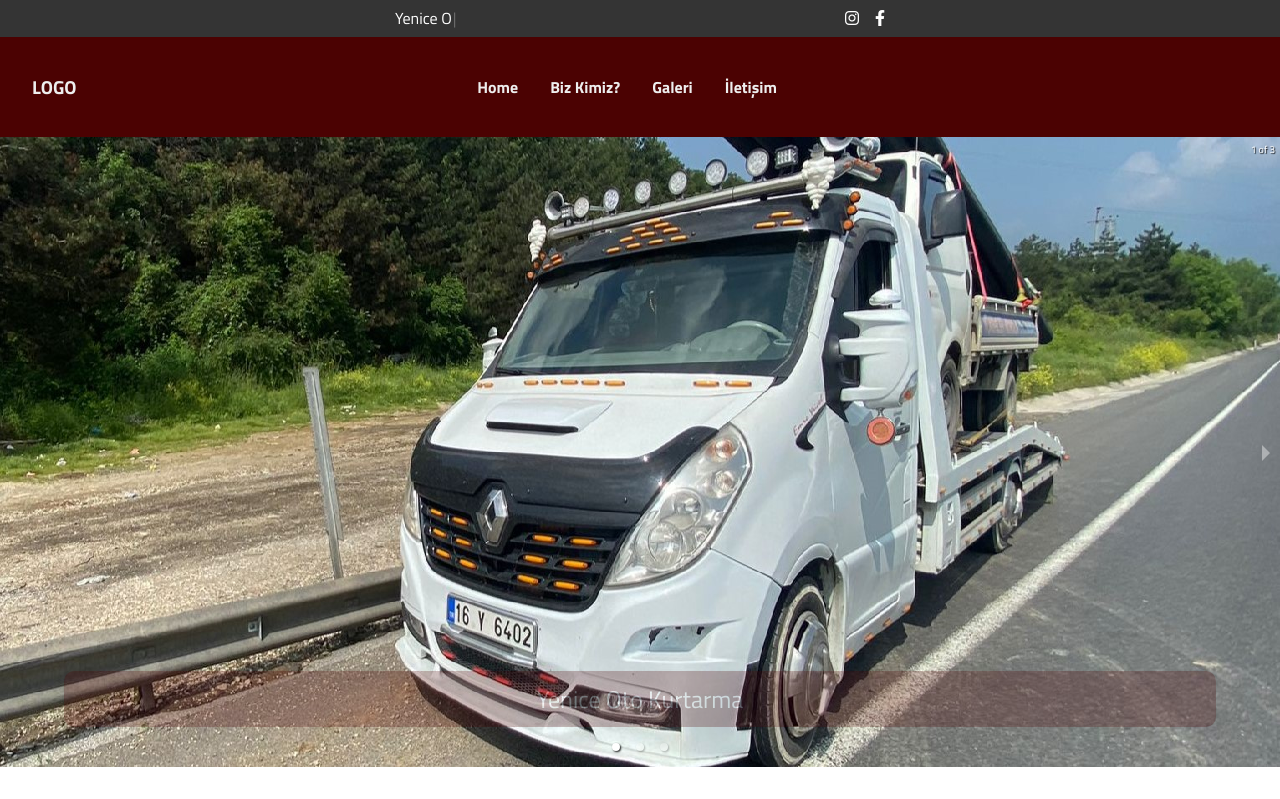
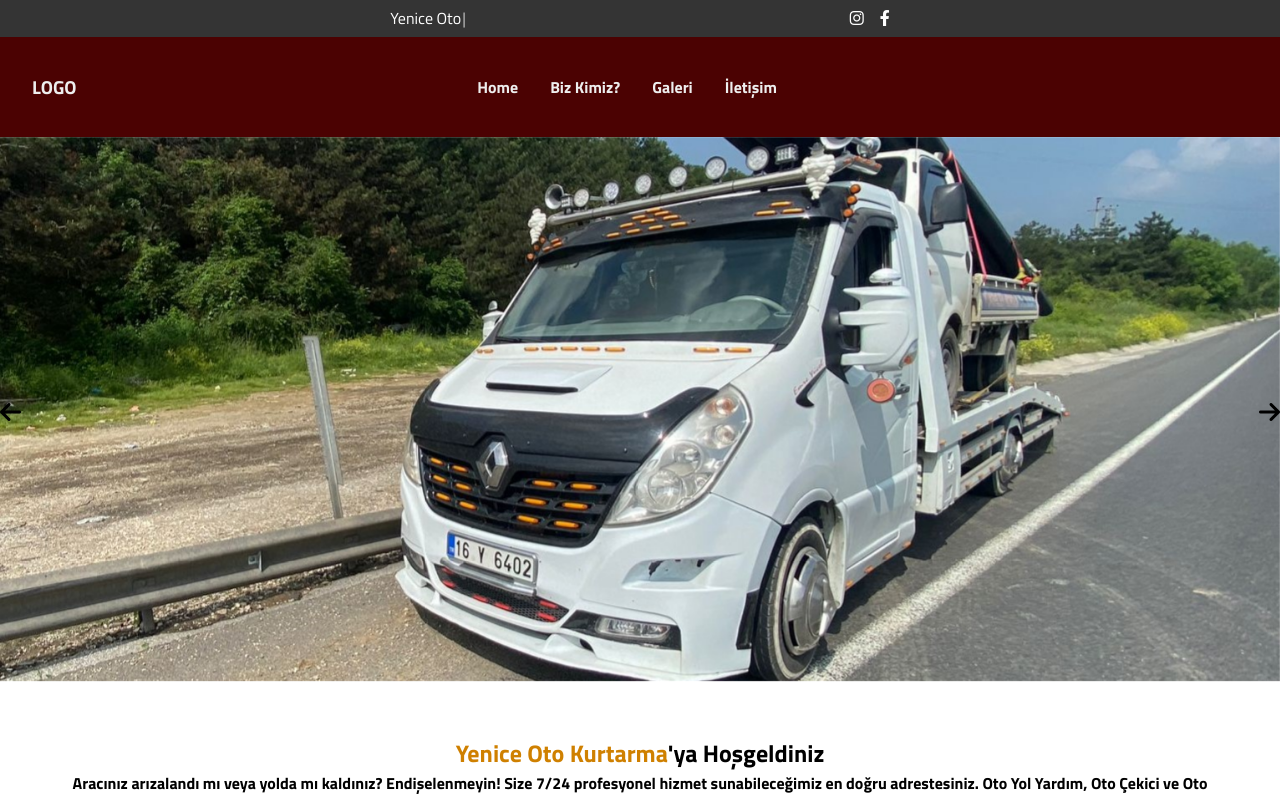
Before and after one commit to muratilhan/otokurtarma, a React (Create React App) app: page / in a window 1280 px wide. Shown: the top 799 px of the page. Built offline with nearby package versions, Linux system fonts and the light colour scheme.

Commit message:
swipe slider added

```diff
--- a/package.json
+++ b/package.json
@@ -12,12 +12,10 @@
     "react": "^18.2.0",
     "react-dom": "^18.2.0",
     "react-map-gl": "^7.0.25",
-    "react-responsive-carousel": "^3.2.23",
     "react-router-dom": "^6.11.2",
     "react-scripts": "5.0.1",
-    "react-slick": "^0.29.0",
     "react-typewriter-effect": "^1.1.0",
-    "slick-carousel": "^1.8.1",
+    "swiper": "^9.3.2",
     "typewriter-effect": "^2.20.1",
     "web-vitals": "^2.1.4"
   },
--- a/src/components/homePages/slider/Slider.jsx
+++ b/src/components/homePages/slider/Slider.jsx
@@ -1,7 +1,5 @@
-import React, { useEffect, useState } from "react";
+import React, { useEffect, useRef, useState } from "react";
 import "./slider.css";
-import { Carousel } from 'react-responsive-carousel';
-import "react-responsive-carousel/lib/styles/carousel.min.css"; // requires a loader
 import res1 from '../../../pictures/sliders/mobile1.jpg'
 import res2 from '../../../pictures/sliders/mobile2.jpg'
 import res3 from '../../../pictures/sliders/mobile3.jpg'
@@ -9,50 +7,78 @@ import res4 from '../../../pictures/sliders/2.jpg'
 import res5 from '../../../pictures/sliders/4.jpg'
 import res6 from '../../../pictures/sliders/5.jpg'
 
+import "./slider.css"
+import { Navigation, Pagination, Scrollbar, A11y } from 'swiper';
+import { Swiper, SwiperSlide } from 'swiper/react';
+// Import Swiper styles
+import 'swiper/css';
+import 'swiper/css/navigation';
+import 'swiper/css/pagination';
+import 'swiper/css/scrollbar';
+
+
+
 
 function Slider() {
+
+    const [width, setWidth] = useState();
+
+    useEffect(()=>{
+      setWidth(window.innerWidth)
+    },[window])
+    useEffect(()=>{
+      console.log(width)
+    },[width])
+
+    const sliderPosts = [
+        {
+            id:"1",
+            img:width > 768 ? res4 : res1,
+            title:"asdas",
+            description:"asdasd"
+        },
+        {
+          id:"1",
+          img:width > 768 ? res5 : res1,
+          title:"asdas",
+          description:"asdasd"
+        },
+        {
+          id:"1",
+          img:width > 768 ? res6 : res1,
+          title:"asdas",
+          description:"asdasd"
+        },
+    ]
 
 
 
 
   return (
-    <div className="slider-container slick-slider">
-        <Carousel className="main-slide slick-slider lg">
-            <div >
-                <img src={res4} alt="" height="630px" />
-                <p className="legend">Yenice Oto Kurtarma</p>
-            </div>
-            <div >
-                <img src={res5} alt="" height="600px" />
-                <p className="legend">Yenice Oto Kurtarma</p>
-            </div>
-            <div >
-                <img src={res6} alt="" height="600px" />
-                <p className="legend">Yenice Oto Kurtarma</p>
-            </div>
-
-
-
-        </Carousel>
-        <Carousel className="main-slide sm">
-
-
-            <div >
-                <img src={res1} alt="" height="630px" />
-                <p className="legend">Yenice Oto Kurtarma</p>
-            </div>
-            <div >
-                <img src={res2} alt="" height="600px" />
-                <p className="legend">Yenice Oto Kurtarma</p>
-            </div>
-            <div >
-                <img src={res3} alt="" height="600px" />
-                <p className="legend">Yenice Oto Kurtarma</p>
-            </div>
-
-        </Carousel>
+    <div className="slider-container">
+      <i className="fa-solid fa-arrow-left review-swiper-button-prev"></i>
+      <Swiper
+        modules={[Navigation, Pagination, Scrollbar, A11y]}
+        slidesPerView={1}
+        navigation={{
+          nextEl: '.review-swiper-button-next',
+          prevEl: '.review-swiper-button-prev',
+        }}
+        loop={true}
+        className='swiper'
+      >
+        {
+          sliderPosts.map(p => (
+            <SwiperSlide key={p.id} className='swiper-slide'>
+              <div className="slide-img">
+                <img src={p.img} alt="" />
+              </div>
+            </SwiperSlide>
+          ))
+        }
+      </Swiper>
+      <i className="fa-solid fa-arrow-right review-swiper-button-next"></i>
     </div>
   );
 }
-
 export default Slider;
--- a/src/components/homePages/slider/slider.css
+++ b/src/components/homePages/slider/slider.css
@@ -1,57 +1,71 @@
-.main-slide{
-    width: auto;
-    display: flex;
-    align-items: center;
-    justify-content: center;
-    flex-direction: column;
-}
-.main-slide img{
-    image-rendering: crisp-edges !important;
-    /* veya */
-    image-rendering: pixelated !important;
-
-}
 .slider-container{
     display: flex;
     align-items: center;
-    justify-content: center;
-    margin: 0;
-}
-.carousel .slide{
-    height: fit-content;
+    gap: 10px;
+    width: 100%;
 }
 
-.carousel .thumb{
-    width: 5%;
-    height: 50px;
+
+.slide-img {
+    height: 100%;
+}
+.slide-img img {
+    width: 100%;
+    /* object-fit: cover; */
 }
 
-.thumbs{
-    display: none;
-    margin: 0;
-    padding: 0;
-}
-.legend{
-    background-color: rgb(75, 0, 0) !important;
-    color:black !important;
-    font-size: 24px !important;
-    color:white !important;
-}
 
-.sm{
-   display: none;
-}
-.lg{
+.swiper-slide {
+    width: 100%;
     display: flex;
+    align-items: center;
 }
 
 
 
-@media (max-width:768px){
-    .lg{
-        display: none;
-     }
-     .sm{
-         display: flex;
-     }
+
+.swiper {
+    width: 100%;
 }
+
+
+.swiper-slide {
+    width: 100%;
+}
+
+
+
+.review-swiper-button-prev,.review-swiper-button-next {
+    font-size: 24px;
+    color: rgb(0, 0, 0) !important;
+    cursor: pointer;
+    position: absolute;
+    z-index: 11111;
+}
+.review-swiper-button-prev{
+    left: 0;
+}
+.review-swiper-button-next{
+    right:0;
+}
+.swiper-wrapper {
+    height: 100%;
+}
+
+
+@media (max-width:728px) {
+    .swiper {
+        width: 100%;
+    }
+
+    .swiper-slide {
+        flex-direction: column;
+    }
+    .slide-desc{
+        font-size: 12px;
+    }
+    .slide-img {
+        width: 100%;
+    }
+
+}
```
Also changed, not shown: src/components/homePages/home/home.css (line endings or trailing spaces), 1 other file (tests, documents, lock files or other folders).
